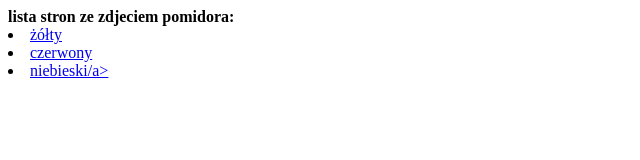
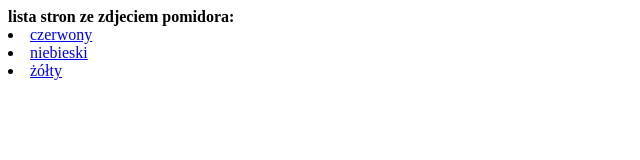
Before and after one commit to Froster150/deleated, a plain HTML site: page index.html in a window 1280 px wide. Shown: the whole page, without its empty margins (0-640 px from the left). Drawn offline with Linux system fonts and the light colour scheme.

Commit message:
Update index.html

```diff
--- a/index.html
+++ b/index.html
@@ -6,7 +6,7 @@
 <meta name="author" content="Szymon Mrozik">
 </head>
 <b>lista stron ze zdjeciem pomidora:</b>
-<li><a href="https://froster150.github.io/zad1/">żółty</a></li>
-<li><a href="https://froster150.github.io/zad3b">czerwony</a></li>
-<li><a href="https://froster150.github.io/zad3a/">niebieski/a></li>
+<li><a href="https://froster150.github.io/zad1/">czerwony</a></li>
+<li><a href="https://froster150.github.io/zad3b">niebieski</a></li>
+<li><a href="https://froster150.github.io/zad3a/">żółty</a></li>
 </html>
```
